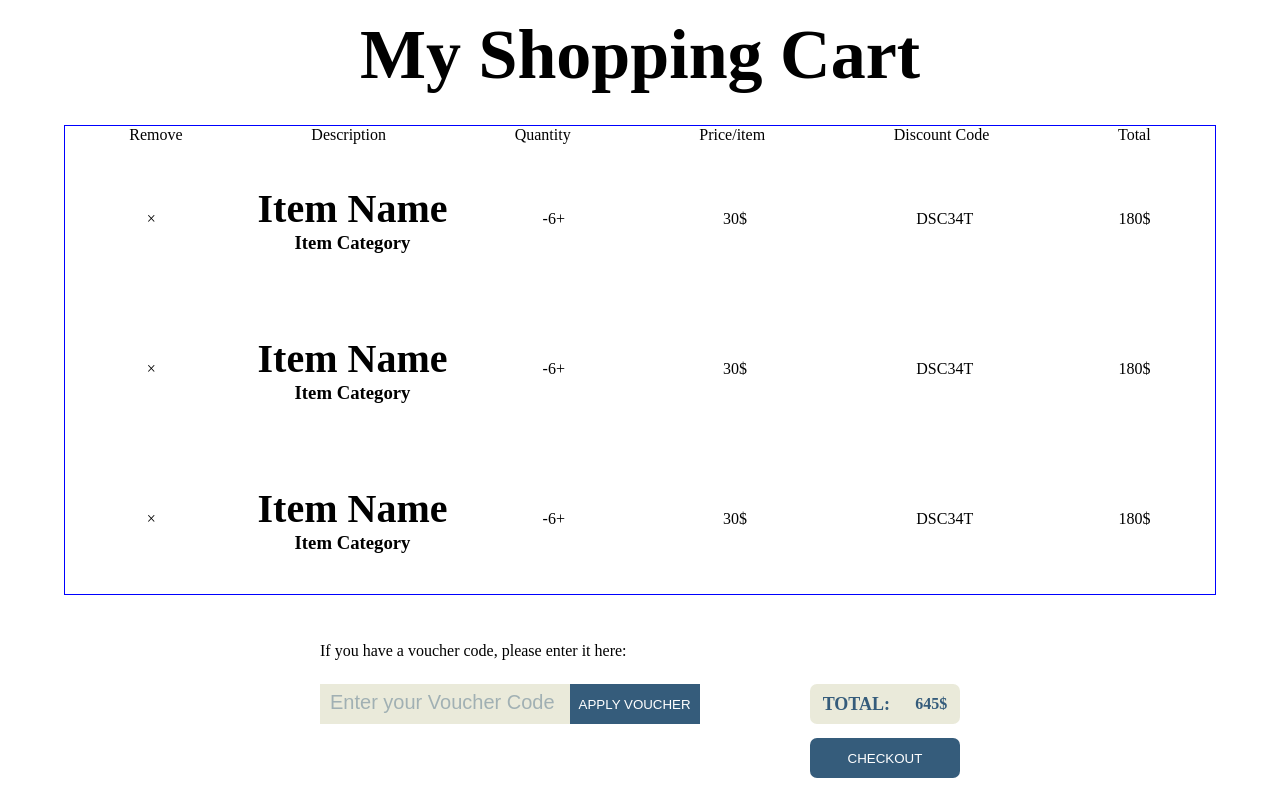
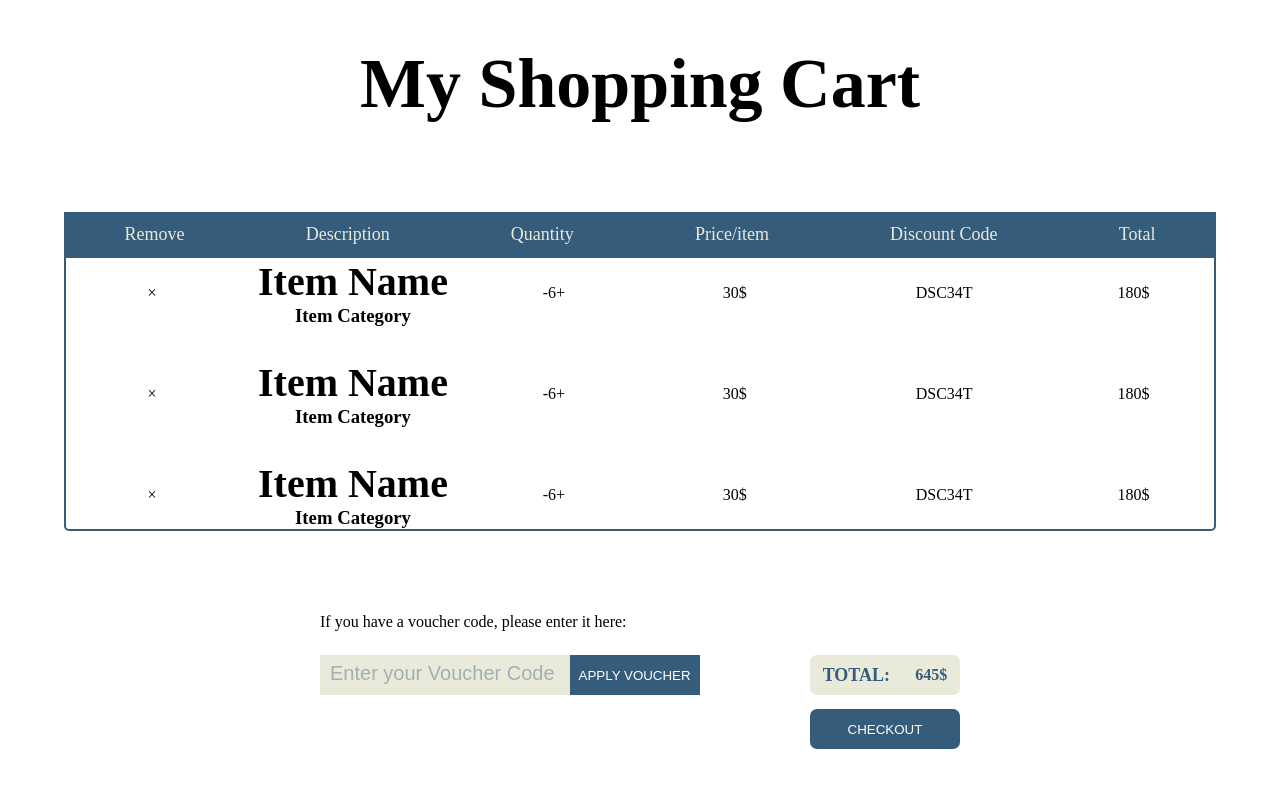
Before and after one commit to SourayaAbdelKader/e-commerce_fullstack, a PHP site: page /cart.html in a window 1280 px wide. Run offline with PHP 8.4, Linux system fonts and the light colour scheme.

Commit message:
Styling the cart headers and cart container border, in '/styles/index.css'

```diff
--- a/client-frontend/cart.html
+++ b/client-frontend/cart.html
@@ -14,8 +14,8 @@
       <!-- START OF CART ITEMS CONTAINER -->
       <section class="cart-container">
         <!-- START OF ITEMS TITLES -->
-        <div class="cart-titles">
-          <ul>
+        <div class="cart-titles blue-bg">
+          <ul class="antiquewhite-text">
             <li>Remove</li>
             <li>Description</li>
             <li>Quantity</li>
--- a/client-frontend/styles/index.css
+++ b/client-frontend/styles/index.css
@@ -267,6 +267,7 @@ p {
 /* ------END OF REGISTER.HTML STYLING------ */
 
 /* -------START OF CART HTML STYLING------ */
+/* Start of Cart container*/
 .cart-page {
   height: 100vh;
   display: flex;
@@ -276,17 +277,29 @@ p {
 }
 /* Start of Cart container */
 .cart-page .cart-container {
-  border: 1px solid blue;
   width: 90%;
+}
+.cart-container .cart-titles{
+  height: 15%;
 }
 .cart-container .cart-titles ul {
   display: flex;
   justify-content: space-around;
+  align-items: center;
+  height: 100%;
+  font-size:18px;
+}
+.cart-container .cart-items{
+  border: 2px solid #355c7b;
+  border-bottom-left-radius: 5px;
+  border-bottom-right-radius: 5px;
+  display: flex;
+  flex-direction: column;
+  gap:2em;
 }
 .cart-item {
   display: flex;
   justify-content: flex-start;
-  height: 150px;
 }
 .cart-item .item-remove {
   display: flex;
@@ -331,6 +344,10 @@ p {
 }
 /* End of Cart container */
 
+
+
+/* End of Cart container */
+
 /* Start of Cart checkout */
 .cart-btn {
   border: none;
@@ -364,12 +381,6 @@ p {
   text-transform: uppercase;
   font-size: 18px;
 }
-.checkout-top .cart-total{
-
-}
-.checkout-top .cart-total .items-total{
-
-}
 .cart-checkout .checkout-top {
   display: flex;
   justify-content: space-between;
```
